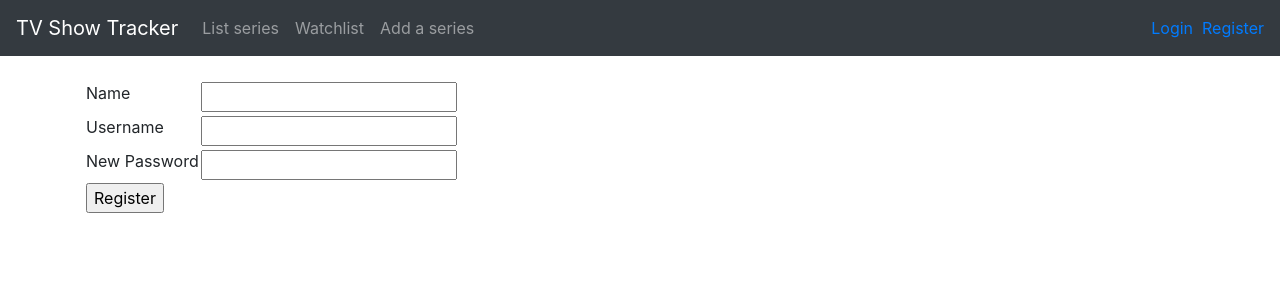
After one commit to joonaoko/tsoha-tietokantasovellus, a Flask app: page /auth/register/ in a window 1280 px wide. The commit adds this page. Shown: the top 300 px of the page. Run offline with Flask 2, Linux system fonts and the light colour scheme; some libraries are stand-ins or nearby versions.

Commit message:
Lisätty rekisteröitymisominaisuus

```diff
--- a/application/auth/forms.py
+++ b/application/auth/forms.py
@@ -1,5 +1,5 @@
 from flask_wtf import FlaskForm
-from wtforms import PasswordField, StringField
+from wtforms import PasswordField, StringField, validators
 
 class LoginForm(FlaskForm):
     username = StringField("Username")
@@ -7,3 +7,11 @@ class LoginForm(FlaskForm):
 
     class Meta:
         csrf = False
+
+class RegistrationForm(FlaskForm):
+    name = StringField('Name', [validators.Length(min=2, max=200)])
+    username = StringField('Username', [validators.Length(min=2, max=20)])
+    password = PasswordField('New Password', [validators.Length(min=5)])
+
+    class Meta:
+        csrf = False
--- a/application/auth/views.py
+++ b/application/auth/views.py
@@ -1,11 +1,12 @@
 from flask import render_template, request, redirect, url_for
 from flask_login import login_user, logout_user
 
-from application import app
+from application import app, db
 from application.auth.models import User
 from application.auth.forms import LoginForm
+from application.auth.forms import RegistrationForm
 
-@app.route("/auth/login", methods = ["GET", "POST"])
+@app.route("/auth/login", methods=["GET", "POST"])
 def auth_login():
     if request.method == "GET":
         return render_template("auth/loginform.html", form = LoginForm())
@@ -25,3 +26,20 @@ def auth_login():
 def auth_logout():
     logout_user()
     return redirect(url_for("index"))
+
+@app.route("/auth/register/")
+def auth_register():
+    return render_template("auth/registrationform.html", form = RegistrationForm())
+
+@app.route("/auth/create/", methods=["POST"])
+def user_create():
+    form = RegistrationForm(request.form)
+
+    if not form.validate():
+        return render_template("auth/registrationform.html", form = form)
+
+    u = User(form.name.data, form.username.data, form.password.data)
+    db.session().add(u)
+    db.session().commit()
+
+    return redirect(url_for("index"))
--- /dev/null
+++ b/application/templates/auth/registrationform.html
@@ -0,0 +1,25 @@
+{% extends "layout.html" %}
+
+{% block body %}
+{{ error }}
+<form method="POST" action="{{ url_for('user_create') }}">
+  <table>
+    <tr>
+      <td>{{ form.name.label }}</td>
+      <td>{{ form.name }}</td>
+    </tr>
+    <tr>
+      <td>{{ form.username.label }}</td>
+      <td>{{ form.username }}</td>
+    </tr>
+    <tr>
+      <td>{{ form.password.label }}</td>
+      <td>{{ form.password }}</td>
+    </tr>
+    <tr>
+      <td colspan="2">
+        <input type="submit" value="Register"/>
+      </td>
+    </tr>
+</form>
+{% endblock %}
--- a/application/templates/layout.html
+++ b/application/templates/layout.html
@@ -28,7 +28,8 @@
               {% if current_user.is_authenticated %}
               <a href="{{ url_for('auth_logout') }}">Logged in as {{ current_user.name }} -- Logout</a>
               {% else %}
-              <a href="{{ url_for('auth_login') }}">Login</a>
+              <a href="{{ url_for('auth_login') }}">Login</a>&nbsp;&nbsp;
+              <a href="{{ url_for('auth_register') }}">Register</a>
               {% endif %}
           </div>
         </div>
```
Also changed, not shown: application/templates/auth/loginform.html (+6 -1 lines).
